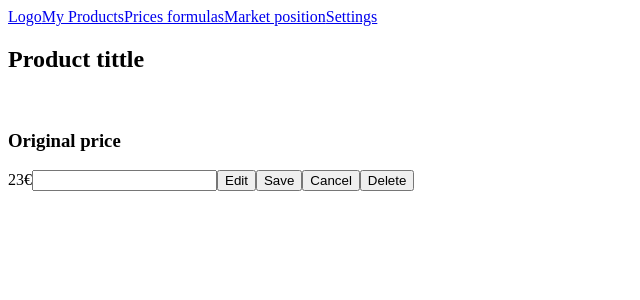
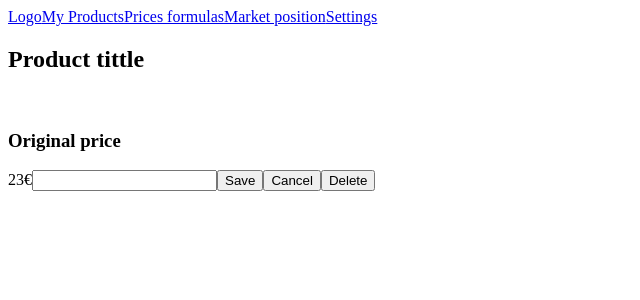
Before and after one commit to pablongo/formula-check-project-pau-gallardo, a React (Create React App) app in the folder react-solution/: page / in a window 1280 px wide. Both pictures are taken after a click on the button "Edit". Shown: the top 300 px of the page, without its empty margins (0-640 px from the left). Built offline with nearby package versions, Linux system fonts and the light colour scheme.

Commit message:
Add handleEdit function

```diff
--- a/react-solution/src/components/Formula.jsx
+++ b/react-solution/src/components/Formula.jsx
@@ -8,13 +8,22 @@ export default function Formula() {
 
   const [currentFormulaState, setCurrentFormulaState] = useState(formulaStates.DISPLAY);
 
+  function handleEdit() {
+    setCurrentFormulaState(formulaStates.EDIT);
+  }
+
   return (
     <>
       <input type="text" />
-      <button type="button">Edit</button>
-      <button type="button">Save</button>
-      <button type="button">Cancel</button>
-      <button type="button">Delete</button>
+      {currentFormulaState === formulaStates.EDIT
+        ? (
+          <>
+            <button type="button">Save</button>
+            <button type="button">Cancel</button>
+            <button type="button">Delete</button>
+          </>
+        )
+        : <button type="button" onClick={handleEdit}>Edit</button>}
     </>
   );
 }
```
